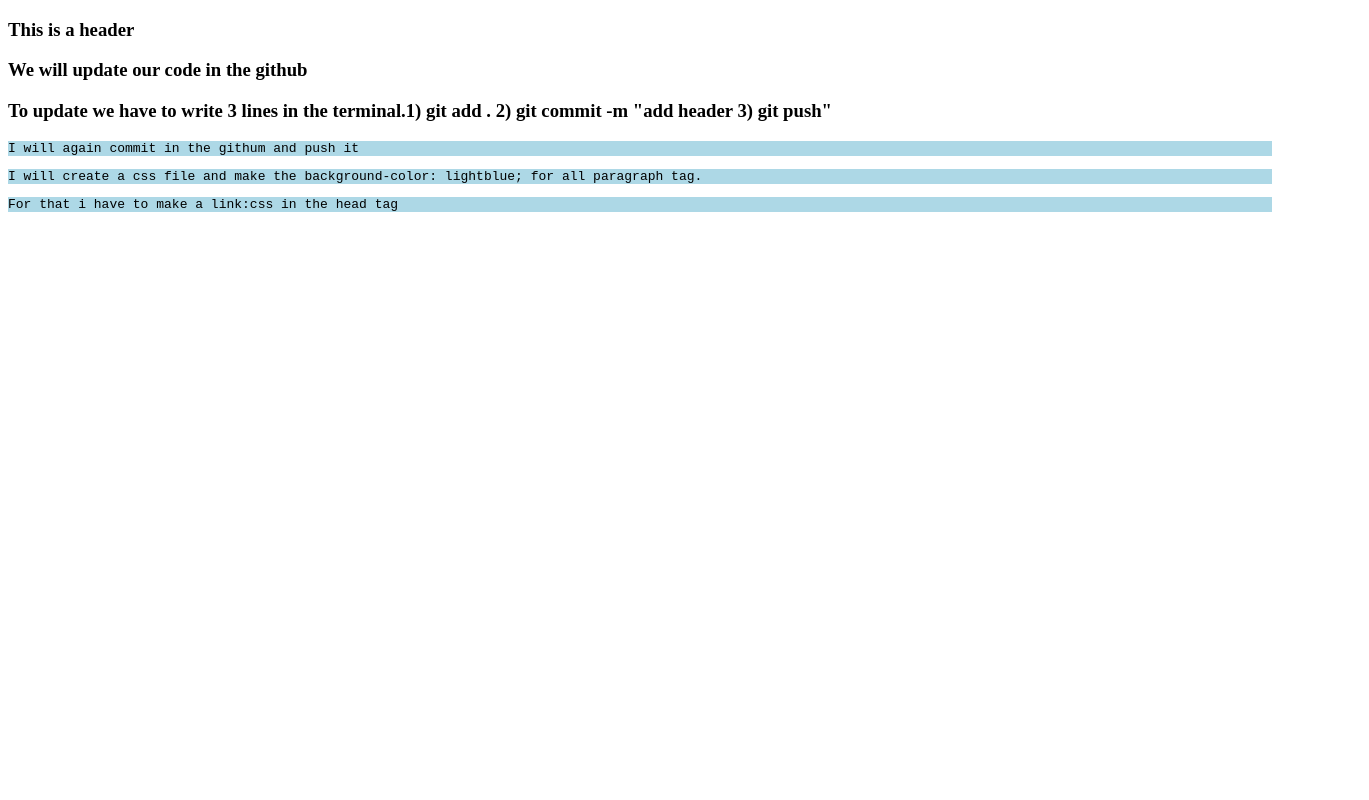
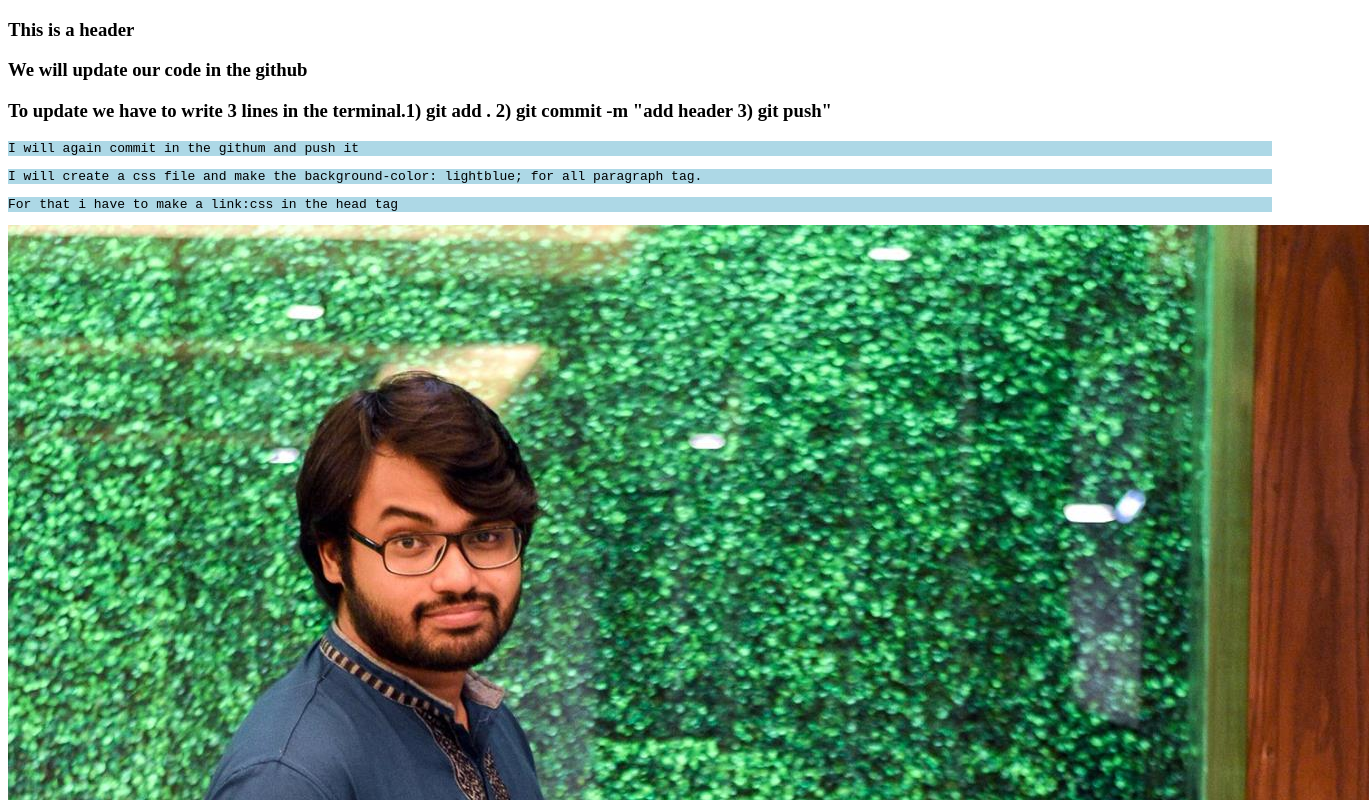
Before and after one commit to shakhawat07/Complete-WebDev-First, a plain HTML site: page index.html in a window 1280 px wide. Shown: the top 800 px of the page, 1369 px wide, since content can reach past the window. Drawn offline with Linux system fonts and the light colour scheme.

```diff
--- a/index.html
+++ b/index.html
@@ -14,5 +14,6 @@
     <p>I will again commit in the githum and push it</p>
     <p>I will create a css file and make the background-color: lightblue; for all paragraph tag.</p>
     <p>For that i have to make a link:css in the head tag</p>
+    <img src="Sk.jpg" alt="Image of SK">
 </body>
 </html>
```
Also changed, not shown: IMG-20191130-WA0021.jpg (added), Sk.jpg (added), images/GoodDay.jpg (added).
